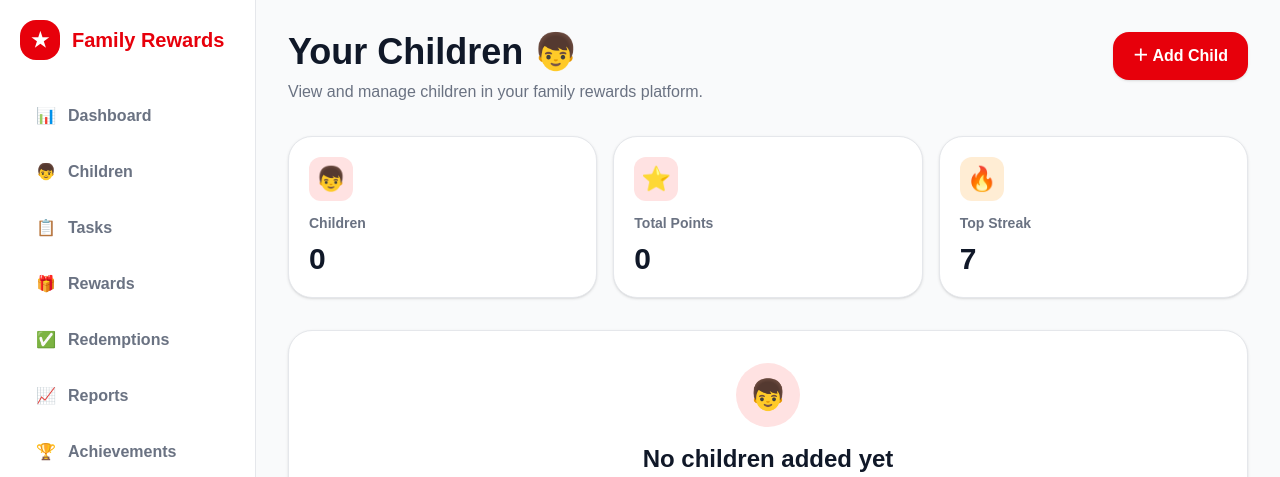
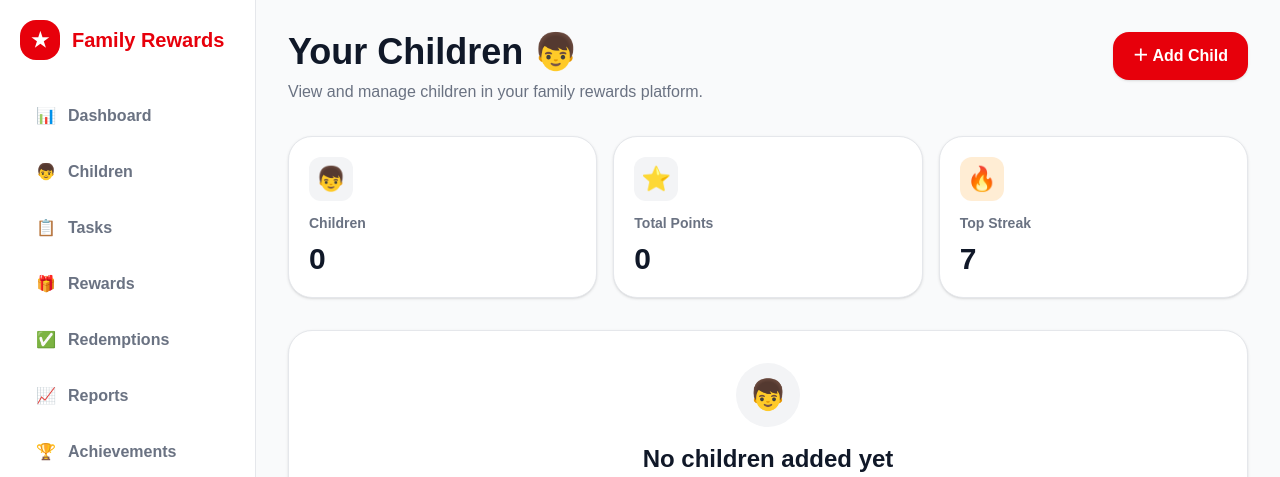
Before and after one commit to imdavidj13-droid/family-rewards-platform, a Next.js app: page /children in a window 1280 px wide. Shown: the top 477 px of the page. Built offline with nearby package versions, Linux system fonts and the light colour scheme; no server answers; the database is empty.

Commit message:
Remove pink backgrounds from children page

```diff
--- a/app/children/page.tsx
+++ b/app/children/page.tsx
@@ -79,7 +79,7 @@ export default function ChildrenPage() {
 
           {!loading && children.length === 0 && (
             <div className="rounded-3xl border border-gray-200 bg-white p-8 text-center shadow-sm">
-              <div className="mx-auto mb-4 flex h-16 w-16 items-center justify-center rounded-full bg-red-100 text-3xl">
+              <div className="mx-auto mb-4 flex h-16 w-16 items-center justify-center rounded-full bg-gray-100 text-3xl">
                 👦
               </div>
 
@@ -111,7 +111,7 @@ export default function ChildrenPage() {
                   className="rounded-3xl border border-gray-200 bg-white p-6 shadow-sm transition hover:-translate-y-1 hover:border-red-200 hover:shadow-md"
                 >
                   <div className="mb-5 flex items-start justify-between gap-4">
-                    <div className="flex h-16 w-16 items-center justify-center rounded-full bg-red-100 text-4xl">
+                    <div className="flex h-16 w-16 items-center justify-center rounded-full bg-gray-100 text-4xl">
                       🧒
                     </div>
 
@@ -195,7 +195,7 @@ function StatCard({
     <div className="rounded-3xl border border-gray-200 bg-white p-5 shadow-sm">
       <div
         className={`mb-3 flex h-11 w-11 items-center justify-center rounded-xl text-2xl ${
-          orange ? "bg-orange-100" : "bg-red-100"
+          orange ? "bg-orange-100" : "bg-gray-100"
         }`}
       >
         {icon}
```
